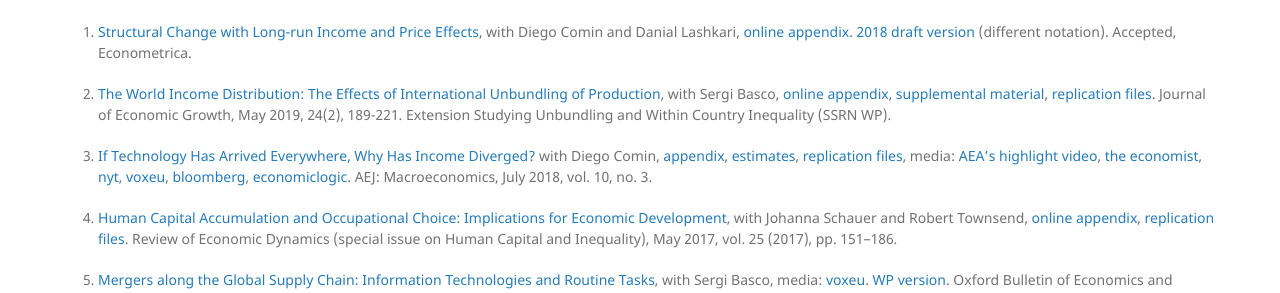
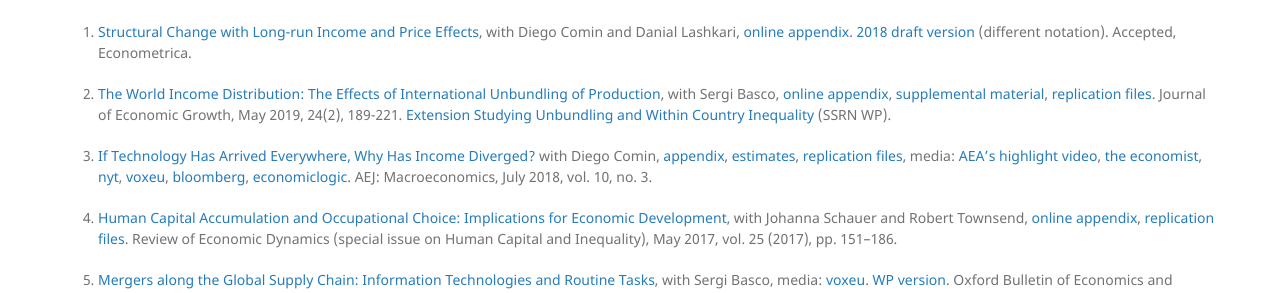
Before and after one commit to mestieri/mestieri.github.io, a Jekyll site: the page built from index.md, in a window 1280 px wide. Shown: the part 564-857 px from the top of the page. Built offline with Jekyll 4.4.1, drawn with Linux system fonts in a browser that asks for light colours; part of the change alters nothing that is shown.

```diff
--- a/index.md
+++ b/index.md
@@ -34,7 +34,7 @@ Assistant Professor in the Department of Economics at Northwestern University (o
 
 
 2. [The World Income Distribution: The Effects of International Unbundling of Production](https://www.dropbox.com/s/czqzvaqwtgmk5hs/BMU_rev.pdf?dl=0), with Sergi Basco, [online appendix](https://www.dropbox.com/s/sgwdn0qb2kwca8k/BMU_onlineappendix_rev.pdf?dl=0), [supplemental material](https://www.dropbox.com/s/teu5685tej9tt54/BMP3_additional_results_rev2.pdf?dl=0), [replication files](https://www.dropbox.com/s/94zy8f7iwh2yvvl/replication%20files%20bmp3.zip?dl=0).  Journal of Economic Growth, May 2019, 24(2), 189-221.
-       Extension Studying Unbundling and Within Country Inequality (SSRN WP).
+       [Extension Studying Unbundling and Within Country Inequality](https://www.dropbox.com/s/83ty9lv2lem87y1/BM_Trade_and_within_inequality.pdf?dl=0) (SSRN WP).
 
 3. [If Technology Has Arrived Everywhere, Why Has Income Diverged?](https://www.dropbox.com/s/l04exb9tn9zcsdt/CM_transition.pdf?dl=0) with Diego Comin, [appendix](https://www.dropbox.com/s/hpmdrvmg5bbwe0p/CM_transition_appendix.pdf?dl=0), [estimates](https://www.dropbox.com/s/y34zbbnuji9mley/CM_online_results.csv?dl=0), [replication files](https://sites.google.com/site/martimestieri/replication%20files.zip?attredirects=0&d=1), media:  [AEA's highlight video](https://www.aeaweb.org/research/technology-intensity-of-use-income-divergence),  [the economist](http://www.economist.com/news/briefing/21679448-pace-business-really-getting-quicker-creed-speed), [nyt](http://economix.blogs.nytimes.com/2013/05/10/technology-as-a-driver-of-growth-or-not/), [voxeu](http://www.voxeu.org/article/technology-and-income-dynamics-1800-2000), [bloomberg](http://www.bloomberg.com/news/2013-05-09/fed-in-2008-showed-panic-of-1907-was-excessive-cutting-research.html), [economiclogic](http://economiclogic.blogspot.com.es/2013/06/income-divergence-in-face-of-faster.html). AEJ: Macroeconomics, July 2018, vol. 10, no. 3.
 
```
